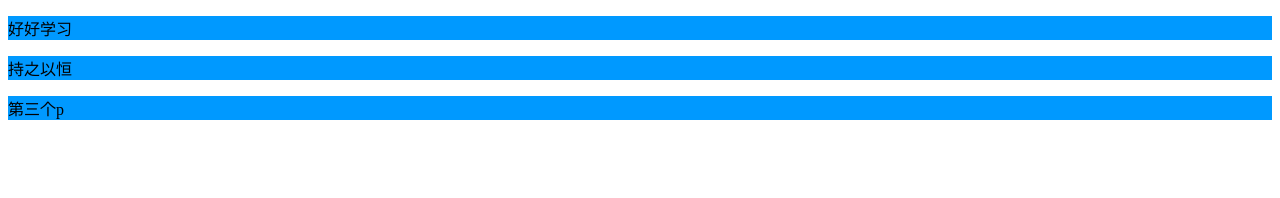
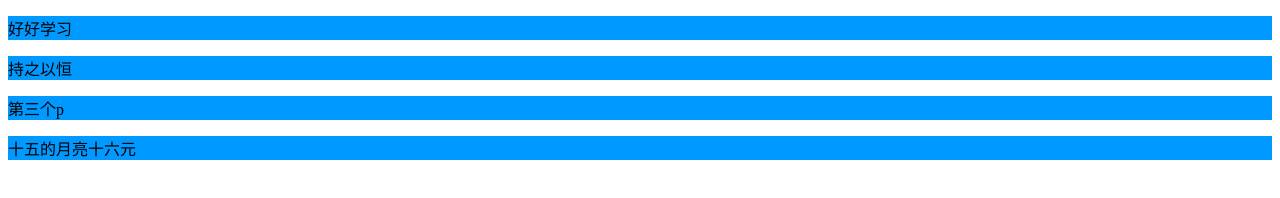
Before and after one commit to zhonghuarenminguohegowansiu/mygit75ceshi, a plain HTML site: page index.html in a window 1280 px wide. Drawn offline with Linux system fonts and the light colour scheme.

Commit message:
八月十五了

```diff
--- a/index.html
+++ b/index.html
@@ -11,5 +11,6 @@
    <p>好好学习</p>
    <p>持之以恒</p>
    <p>第三个p</p>
+   <p>十五的月亮十六元</p>
 </body>
 </html>
```
